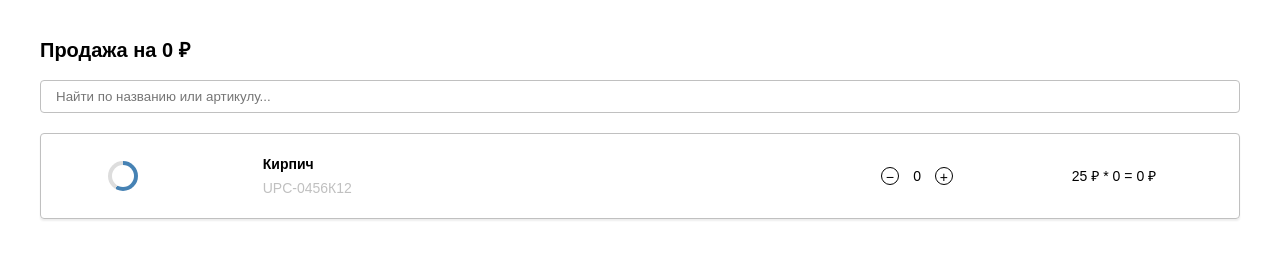
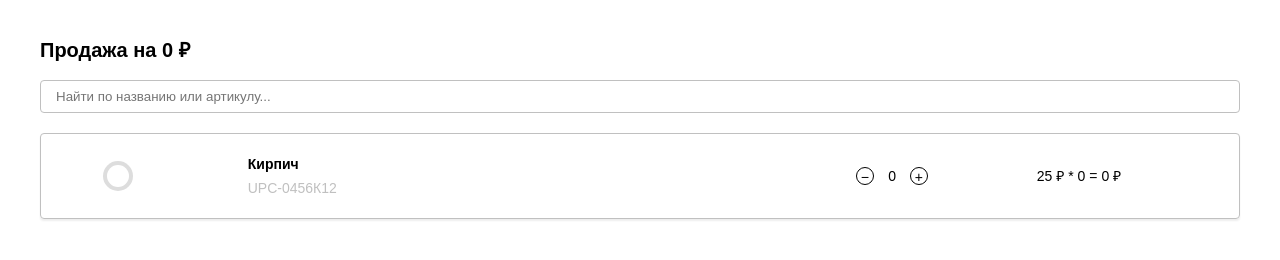
Before and after one commit to gorobchenko-k/shop-component, a plain HTML site: page index.html in a window 1280 px wide. Drawn offline with Linux system fonts and the light colour scheme.

Commit message:
Сделала изменение количества и индикатор

```diff
--- a/scripts/script.js
+++ b/scripts/script.js
@@ -1,7 +1,14 @@
 const searchInput = document.querySelector('.search__input-value');
-const searchProducts = document.querySelector('.search__products');
+const searchProducts = document.querySelector('.search__products'); // .search__products
 const productsList = document.querySelector('.list-products'); //ul
 const salesList = document.querySelector('.sales-list'); //ul
+
+
+let productsListItems = document.getElementsByClassName('list-products__item');
+let salesListItems = document.getElementsByClassName("sales-list__item"); //document.querySelectorAll('.sales-list__item');
+let indicators = document.getElementsByClassName('sales-list__indicator');
+let plusSalesList = document.getElementsByClassName('sales-list__plus');
+let minusSalesList = document.getElementsByClassName('sales-list__minus');
 
 let productsListStr = ``;
 let salesListStr = ``;
@@ -9,20 +16,19 @@ let salesListStr = ``;
 //создание массива продаваемых товаров
 let sales = new Map();
 
-
 //массив продуктов, которые можно выбрать в поиске
 let products = [
     {
         id: "UPC-0456К12",
         name: "Кирпич",
         price: 25,
-        quantityInStock: "1500 шт."
+        quantityInStock: "150 шт."
     },
     {
         id: "UPC-0456К12",
         name: "Двухсекционная прижимная пневмобалкастанка HOMMEL L32",
         price: 25,
-        quantityInStock: "1500 шт."
+        quantityInStock: "20 шт."
     },
     {
         id: "UPC-0456К13",
@@ -32,8 +38,29 @@ let products = [
     }
 ];
 
+//загрузка списка продуктов в поиск
+function loadProductsList() {
+    //создание строки html-тегов из массива product для заполнения ul со списком товаров в поиске
+    for (let product of products) {
+        // console.log(product.name);
+        productsListStr += `<li class="list-products__item">
+        <h2 class="list-products__title">${product.name}</h2>
+         <div class="list-products__text">
+            <span class="list-products__text-code">${product.id}</span> · <span
+                class="list-products__text-quantityInStoc"> ${product.quantityInStock} на складе</span>
+         </div>
+     </li>`;
+    }
+    //вставка контента
+    productsList.innerHTML = productsListStr;
+    productsListStr = null;
+
+}
+
+//загрузка списка продуктов в продажах
 function loadsalesList() {
     //создание строки html-тегов из массива sales для заполнения ul со списком продаваемых товаров
+    let i = 0;
     for (let product of sales) {
         salesListStr += `<li class="sales-list__item">
                         <div class="sales-list__indicator"></div>
@@ -54,62 +81,27 @@ function loadsalesList() {
                     </li>`;
     }
 
-    //.replace(/[^0-9]/g, "")  //убрать все не цифры из строки
-
-    //вставка контента
     salesList.innerHTML = salesListStr;
     salesListStr = "";
+    changeIndicator();
 }
-
-
-//создание строки html-тегов из массива product для заполнения ul со списком товаров в поиске
-for (let product of products) {
-    // console.log(product.name);
-    productsListStr += `<li class="list-products__item">
-        <h2 class="list-products__title">${product.name}</h2>
-         <div class="list-products__text">
-            <span class="list-products__text-code">${product.id}</span> · <span
-                class="list-products__text-quantityInStoc"> ${product.quantityInStock} на складе</span>
-         </div>
-     </li>`;
-}
-//вставка контента
-productsList.innerHTML = productsListStr;
-
-
-
-
 
 //добавление в массив продаваемых товаров объекта-продукта и количество проданного изначально 0
 sales.set(products[0], 0);
-// // sales.set(products[1], 10);
-// sales.set(products[2], 10);
 
+// загрузка всех списков при загрузке страницы
+loadProductsList();
 loadsalesList();
+addSalesListEvent();
 
-
-
-let salesListItems = document.querySelectorAll('.sales-list__item');
-console.log(salesListItems);
-
-function increaseQuantitySold() {
-
-}
-
-
-
-let productsListItems = document.querySelectorAll('.list-products__item');
-console.log(productsListItems);
-
+//каждому продукту в списке поиска присваиваем событие по клику
 for (let product = 0; product < productsListItems.length; product++) {
     // console.log(product);
     productsListItems[product].addEventListener('click', () => {
-        // clearActiveClasses();
-        // slide.classList.add('active');
         sales.set(products[product], 0);
         loadsalesList();
         hiddenProductsList();
-        console.log("fd - " + product);
+        addSalesListEvent();
     })
 }
 
@@ -124,17 +116,58 @@ function hiddenProductsList() {
 }
 //при клике в любои месте окна браузера, но не по списку продуктов или строке поиска, скрывать список продуктов
 window.addEventListener('click', e => { // при клике в любом месте окна браузера
-    const target = e.target // находим элемент, на котором был клик
-    //  если этот элемент или его родительские элементы не список продуктов и не поле input
-    if (!target.closest('.search__products') && !target.closest('.search__input')) {
-        hiddenProductsList(); // то закрываем окно навигации, удаляя активный класс
+    if (!searchProducts.hidden) {
+        const target = e.target // находим элемент, на котором был клик
+        //  если этот элемент или его родительские элементы не список продуктов и не поле input
+        if (!target.closest('.search__products') && !target.closest('.search__input')) {
+            hiddenProductsList(); // то закрываем окно навигации, удаляя активный класс
+        }
     }
 })
 
+//изменение индикатора
+function changeIndicator() {
+    let i = 0;
+    for (let product of sales) {
+        let percentSaleProduct = (product[1] * 100) / product[0].quantityInStock.replace(/[^0-9]/g, "");
+        if (percentSaleProduct >= 100) {
+            indicators[i].style.removeProperty("background");
+            // indicators[i].style.background = "none";
+            indicators[i].classList.add('done');
+            //return; // из-за этого, если после выполненого заказа есть еще продукты у них не происходит обновление
+        } else {
+            indicators[i].classList.remove('done');
+            let valueIndicator = (360 * percentSaleProduct) / 100 - 89;
+            percentSaleProduct <= 50 ?
+                indicators[i].style.background = `linear-gradient(${valueIndicator}deg, #ddd 50%, transparent 50%), linear-gradient(91deg, #ddd 50%, steelblue 50%)` :
+                indicators[i].style.background = `linear-gradient(${valueIndicator}deg, transparent 50%, steelblue 50%), linear-gradient(90deg, #ddd 50%, steelblue 50%)`;
+        }
+        i++;
+    }
+}
 
-//------------------ изменение индикатора
-const indicator = document.querySelector('.sales-list__indicator');
-let valueIndicator = 120;
-valueIndicator <= 50 ?
-    indicator.style.background = `linear-gradient(${valueIndicator}deg, #ddd 50%, transparent 50%), linear-gradient(90deg, #ddd 50%, steelblue 50%)` :
-    indicator.style.background = `linear-gradient(${valueIndicator}deg, transparent 50%, steelblue 50%), linear-gradient(90deg, #ddd 50%, steelblue 50%)`;
+//изменение количества проданного товара
+function changeQuantitySold(indexElem, operator) {
+    let product = Array.from(sales)[indexElem][0];
+    let count = sales.get(product);
+    operator === "+" ? count++ : count--;
+
+    if ((count - 1 < product.quantityInStock.replace(/[^0-9]/g, "")) && (count + 1 > 0)){
+        sales.set(product, count);
+
+        salesListItems[indexElem].querySelector('.sales-list__value').innerHTML = count;
+        salesListItems[indexElem].querySelector('.sales-list__quantity').innerHTML = count;
+        salesListItems[indexElem].querySelector('.sales-list__sum-value').innerHTML = product.price * count + " ₽";
+
+        changeIndicator();
+    }
+}
+
+function addSalesListEvent() {
+    for (let i = 0; i < plusSalesList.length; i++) {
+        plusSalesList[i].addEventListener("click", () => changeQuantitySold(i, "+"));
+        minusSalesList[i].addEventListener("click", () => changeQuantitySold(i, "-"));
+
+    }
+
+}
--- a/style.css
+++ b/style.css
@@ -213,8 +213,8 @@ body {
   height: 30px;
   position: relative;
   border-radius: 50%;
-  background-image: linear-gradient(0deg, #ddd 50%, transparent 50%),
-    linear-gradient(90deg, #ddd 50%, steelblue 50%);
+  background-image: linear-gradient(-89deg, #ddd 50%, transparent 50%),
+    linear-gradient(91deg, #ddd 50%, steelblue 50%);
 }
 
 .sales-list__indicator:after {
@@ -311,7 +311,7 @@ body {
 }
 
 .sales-list__sum {
-  width: 100px;
+  width: 140px;
 }
 
 .sales-list__price {}
```
